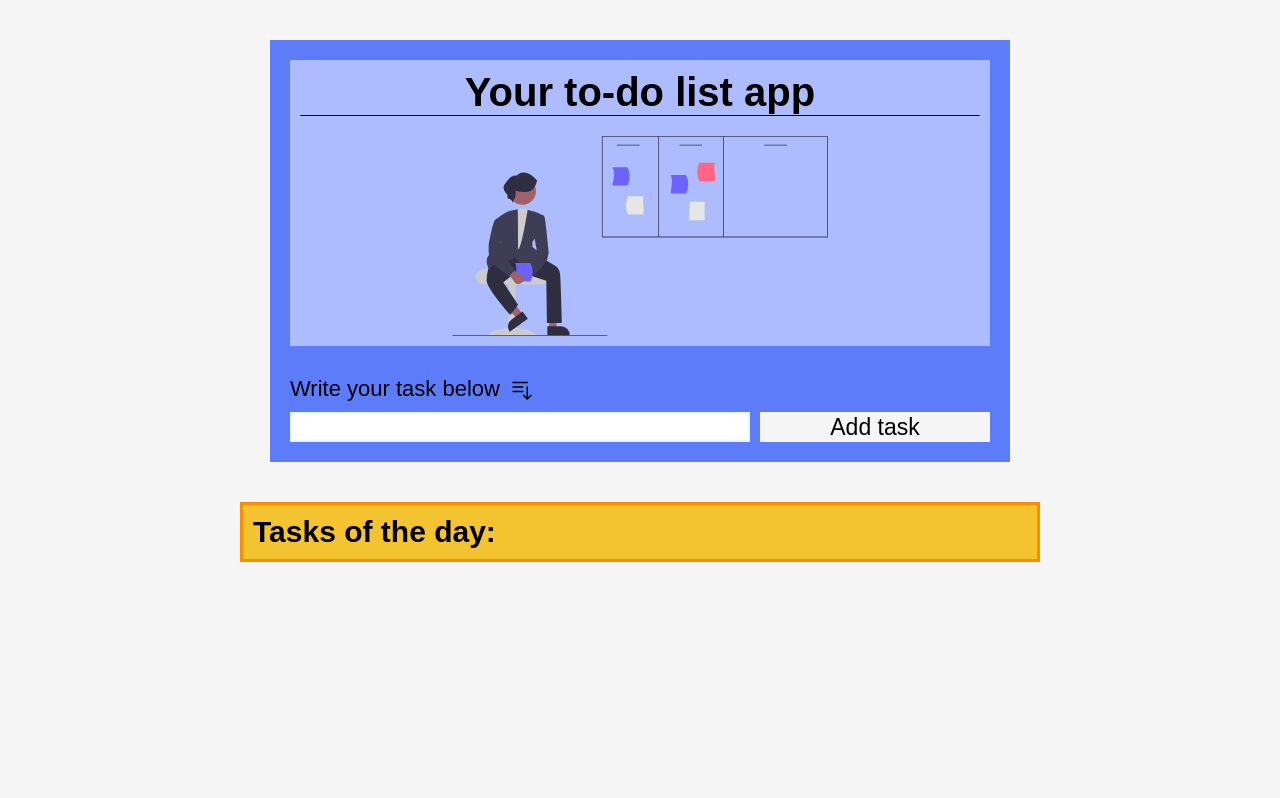
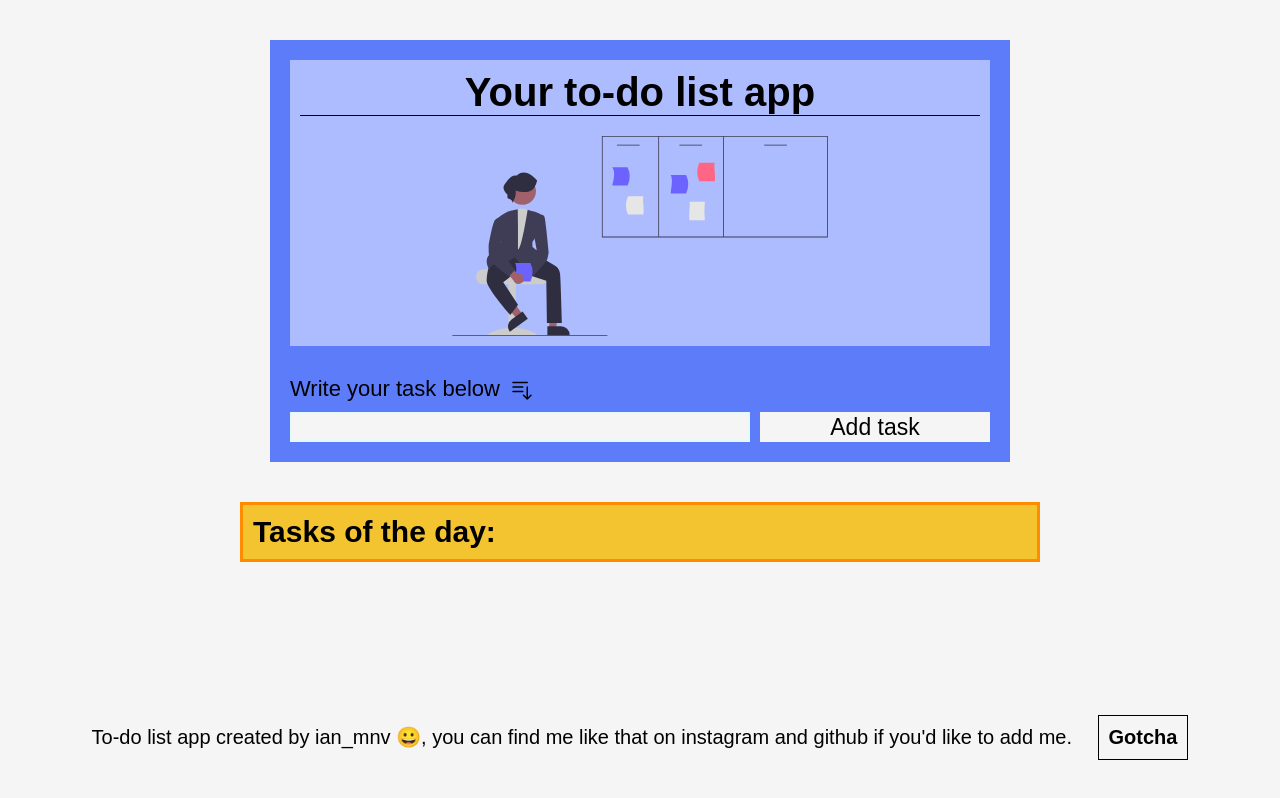
Before and after one commit to ianmnv/To-do-list, a plain HTML site: page index.html in a window 1280 px wide. Drawn offline with Linux system fonts and the light colour scheme.

Commit message:
Copyright added

```diff
--- a/script.js
+++ b/script.js
@@ -26,7 +26,7 @@ const callback = function (e) {
         class="text"
         value="${value}"
         name="task-value"
-        readonly
+        readonly = 'readonly'
       />
     </div>
     <div class="actions">
@@ -83,3 +83,22 @@ const callback = function (e) {
 
 //////////////// Button add items
 form.addEventListener("submit", callback);
+
+const copyright = document.createElement("div");
+const text = document.createElement("p");
+text.innerHTML =
+  "To-do list app created by ian_mnv 😀, you can find me like that on instagram and github if you'd like to add me. <button class='got-you'>Gotcha</button>";
+text.style.fontSize = "2rem";
+
+copyright.append(text);
+document.querySelector("main").append(copyright);
+
+const copyBtn = document.querySelector(".got-you");
+
+copyBtn.style.border = "1px solid #000";
+copyBtn.style.padding = "1rem";
+copyBtn.style.marginLeft = "2rem";
+
+copyBtn.addEventListener("click", function () {
+  copyright.remove();
+});
--- a/style.css
+++ b/style.css
@@ -118,9 +118,12 @@ h2 {
 }
 
 .text {
-  background: none;
   outline: none;
   width: 100%;
+}
+
+input[type="text"] {
+  background-color: #f5f5f5;
 }
 
 .actions {
```
